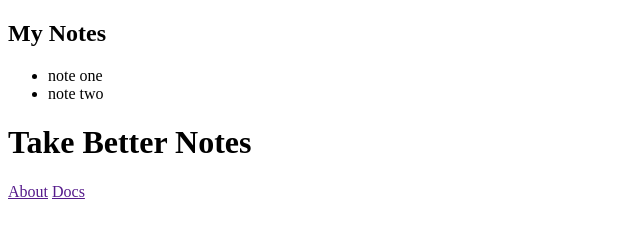
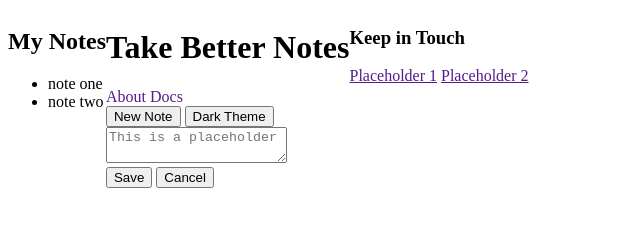
Before and after one commit to TC1234785/Assignment_1, a plain HTML site: page index.html in a window 1280 px wide. Shown: the whole page, without its empty margins (0-640 px from the left). Drawn offline with Linux system fonts and the light colour scheme.

Commit message:
Completing all relevant html components prior to further adjusting css styling

```diff
--- a/css/stylesheet.css
+++ b/css/stylesheet.css
@@ -0,0 +1,13 @@
+body{
+    display: flex;
+    height:100%
+}
+
+header {
+    align-items: center;
+}
+
+.navbar a {
+    text-decoration:none
+
+}
--- a/index.html
+++ b/index.html
@@ -22,10 +22,27 @@
     <main>
         <header>
             <h1>Take Better Notes</h1>
-            <nav>
+            <nav class="navbar">
                 <a href>About</a>
                 <a href>Docs</a>
             </nav>
+        </header>
+        <section>
+            <div>
+                <button type="button">New Note</button>
+                <button type="button">Dark Theme</button>
+            </div>
+            <textarea id="note" name="Text Box" placeholder="This is a placeholder"></textarea>
+            <div>
+                <button type="button">Save</button>
+                <button type="button">Cancel</button>
+            </div>
+        </section>
     </main>
+    <footer>
+        <h3> Keep in Touch</h3>
+        <a href>Placeholder 1</a>
+        <a href>Placeholder 2</a>
+    </footer>
 </body>
 </html>
```
